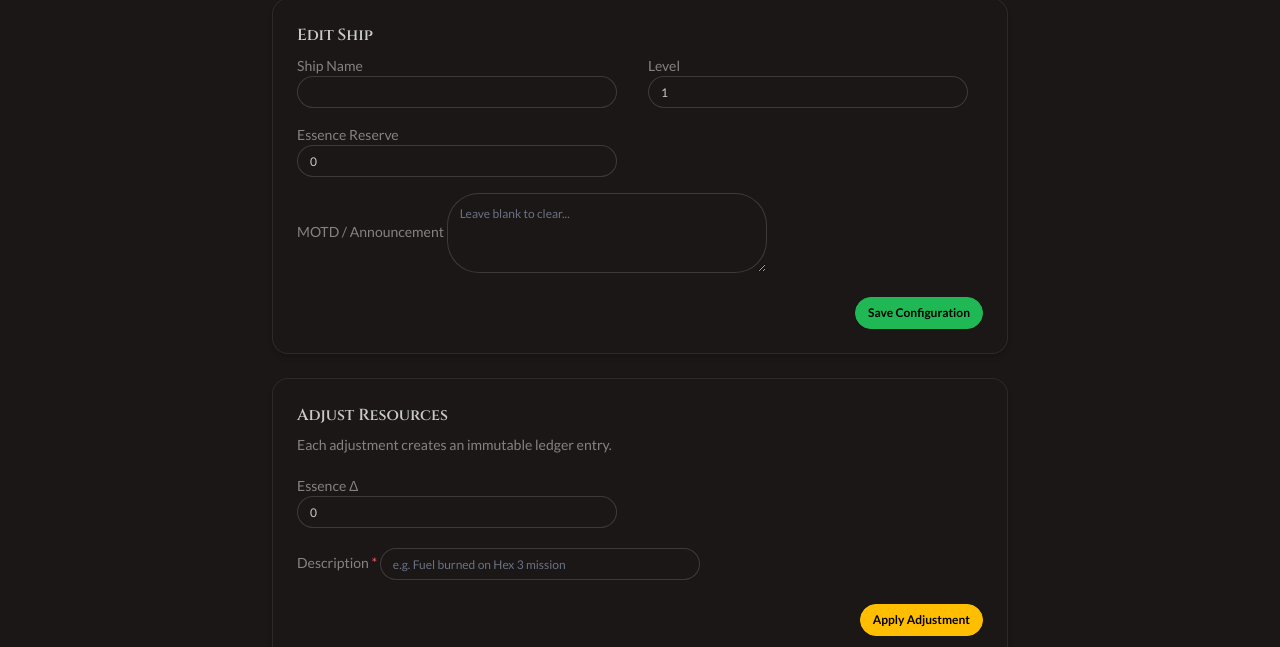
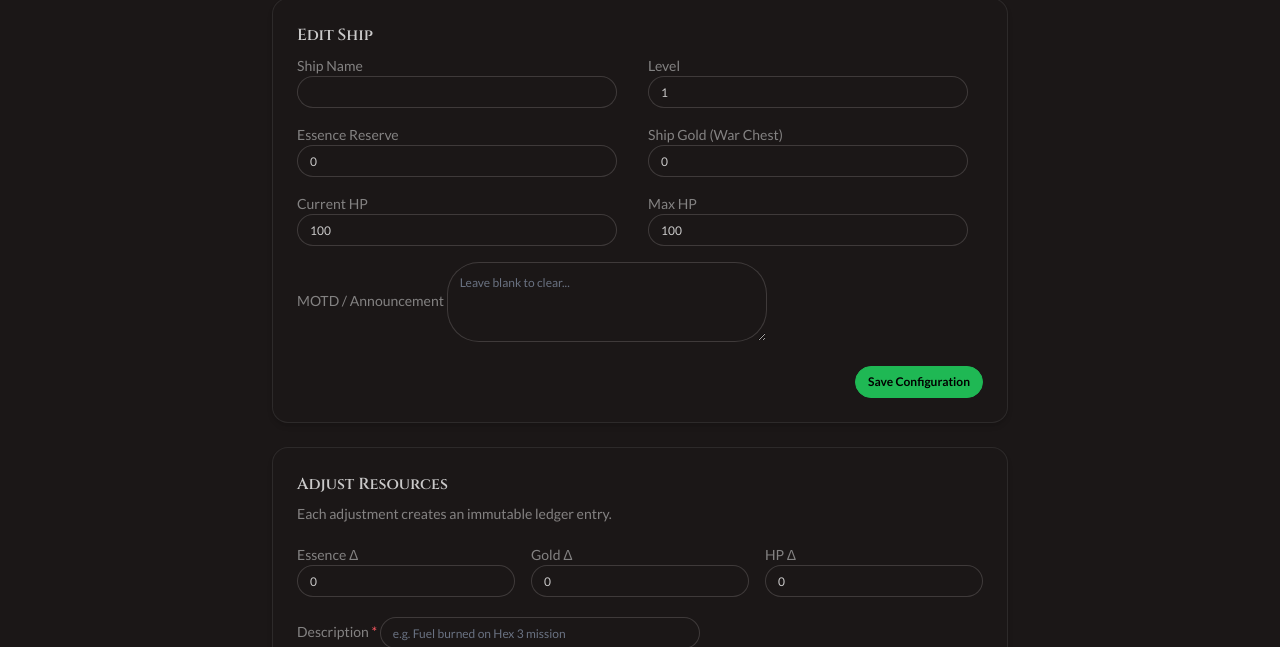
Before and after one commit to bahaynes/dndproject, a SvelteKit app in the folder frontend/: page /admin/ship in a window 1280 px wide. Shown: the part 159-806 px from the top of the page. Built offline with nearby package versions, Linux system fonts and the light colour scheme; no server answers.

Commit message:
fix: resolve NaN in progress bars during initialization

```diff
--- a/frontend/src/routes/admin/ship/+page.svelte
+++ b/frontend/src/routes/admin/ship/+page.svelte
@@ -15,10 +15,15 @@
     let editName = '';
     let editLevel = 1;
     let editEssence = 0;
+    let editGold = 0;
+    let editMaxHp = 100;
+    let editCurrentHp = 100;
     let editMotd = '';
 
     // Adjust form
     let adjEssenceDelta = 0;
+    let adjGoldDelta = 0;
+    let adjHpDelta = 0;
     let adjDescription = '';
 
     onMount(loadShip);
@@ -30,6 +35,9 @@
             editName = ship!.name;
             editLevel = ship!.level;
             editEssence = ship!.essence;
+            editGold = ship!.gold;
+            editMaxHp = ship!.max_hp;
+            editCurrentHp = ship!.current_hp;
             editMotd = ship!.motd ?? '';
         } catch (e) {}
         loading = false;
@@ -40,7 +48,15 @@
         saveMsg = '';
         saveError = '';
         try {
-            ship = await api('PUT', '/ship/', { name: editName, level: editLevel, essence: editEssence, motd: editMotd || null });
+            ship = await api('PUT', '/ship/', {
+                name: editName,
+                level: editLevel,
+                essence: editEssence,
+                gold: editGold,
+                max_hp: editMaxHp,
+                current_hp: editCurrentHp,
+                motd: editMotd || null
+            });
             saveMsg = 'Ship configuration saved.';
         } catch (e) {
             saveError = e instanceof Error ? e.message : 'Failed to save.';
@@ -54,10 +70,19 @@
         adjustMsg = '';
         adjustError = '';
         try {
-            ship = await api('POST', '/ship/adjust', { essence_delta: adjEssenceDelta, description: adjDescription });
+            ship = await api('POST', '/ship/adjust', {
+                essence_delta: adjEssenceDelta,
+                gold_delta: adjGoldDelta,
+                hp_delta: adjHpDelta,
+                description: adjDescription
+            });
             editEssence = ship!.essence;
-            adjustMsg = 'Essence adjusted and ledger entry created.';
+            editGold = ship!.gold;
+            editCurrentHp = ship!.current_hp;
+            adjustMsg = 'Resources adjusted and ledger entry created.';
             adjEssenceDelta = 0;
+            adjGoldDelta = 0;
+            adjHpDelta = 0;
             adjDescription = '';
         } catch (e) {
             adjustError = e instanceof Error ? e.message : 'Adjustment failed.';
@@ -66,7 +91,13 @@
     }
 
     $: statusColor = ship?.status === 'critical' ? 'error' : ship?.status === 'low' ? 'warning' : 'success';
-    $: levelPct = ship ? (ship.next_threshold ? Math.round((ship.essence / ship.next_threshold) * 100) : 100) : 0;
+    $: levelPct = ship && ship.next_threshold && ship.next_threshold > 0
+			? Math.round((ship.essence / ship.next_threshold) * 100)
+			: 100;
+	$: hpPct = ship && ship.max_hp && ship.max_hp > 0
+        ? Math.round((ship.current_hp / ship.max_hp) * 100)
+        : 100;
+    $: hpColor = hpPct < 25 ? 'error' : hpPct < 50 ? 'warning' : 'success';
 </script>
 
 <div class="container mx-auto p-4 max-w-3xl">
@@ -88,20 +119,41 @@
                 <span class="badge badge-outline">Level {ship.level}</span>
                 <span class="badge badge-{statusColor} capitalize">{ship.status.replace('_', ' ')}</span>
             </div>
-            <div class="mb-2">
-                <div class="text-lg font-bold text-primary">⚡ {ship.essence} Essence</div>
-                <div class="text-xs opacity-60 mt-1">Long rest costs {ship.long_rest_cost} Essence at this tier</div>
+            <div class="grid grid-cols-1 md:grid-cols-3 gap-4 mb-4">
+                <div class="bg-base-200 p-3 rounded-lg">
+                    <div class="text-xs opacity-60 uppercase tracking-wider mb-1">Essence</div>
+                    <div class="text-lg font-bold text-primary">⚡ {ship.essence}</div>
                 </div>
-            <div class="mb-2">
+                <div class="bg-base-200 p-3 rounded-lg">
+                    <div class="text-xs opacity-60 uppercase tracking-wider mb-1">Gold</div>
+                    <div class="text-lg font-bold text-secondary">🪙 {ship.gold}</div>
+                </div>
+                <div class="bg-base-200 p-3 rounded-lg">
+                    <div class="text-xs opacity-60 uppercase tracking-wider mb-1">Hull</div>
+                    <div class="text-lg font-bold text-{hpColor}">❤️ {ship.current_hp} / {ship.max_hp}</div>
+                </div>
+            </div>
+
+            <div class="space-y-4">
+                <div>
                     <div class="flex justify-between text-xs opacity-70 mb-1">
                         {#if ship.next_threshold !== null}
                             <span>Level {ship.level} → {ship.level + 1}</span>
-                        <span>{ship.essence} / {ship.next_threshold}</span>
+                            <span>{ship.essence} / {ship.next_threshold} Essence ({levelPct}%)</span>
                         {:else}
                             <span>Max Level</span><span>Level {ship.level}</span>
                         {/if}
                     </div>
                     <progress class="progress progress-primary w-full h-2" value={levelPct} max="100"></progress>
+                </div>
+
+                <div>
+                    <div class="flex justify-between text-xs opacity-70 mb-1">
+                        <span>Hull Integrity</span>
+                        <span>{hpPct}%</span>
+                    </div>
+                    <progress class="progress progress-{hpColor} w-full h-2" value={hpPct} max="100"></progress>
+                </div>
             </div>
             {#if ship.motd}<p class="text-sm opacity-60 mt-2 italic">"{ship.motd}"</p>{/if}
         </div>
@@ -125,6 +177,18 @@
                     <div class="label"><span class="label-text">Essence Reserve</span></div>
                     <input class="input input-bordered input-sm" type="number" min="0" bind:value={editEssence} />
                 </label>
+                <label class="form-control">
+                    <div class="label"><span class="label-text">Ship Gold (War Chest)</span></div>
+                    <input class="input input-bordered input-sm" type="number" min="0" bind:value={editGold} />
+                </label>
+                <label class="form-control">
+                    <div class="label"><span class="label-text">Current HP</span></div>
+                    <input class="input input-bordered input-sm" type="number" min="0" max={editMaxHp} bind:value={editCurrentHp} />
+                </label>
+                <label class="form-control">
+                    <div class="label"><span class="label-text">Max HP</span></div>
+                    <input class="input input-bordered input-sm" type="number" min="1" bind:value={editMaxHp} />
+                </label>
                 <label class="form-control md:col-span-2">
                     <div class="label"><span class="label-text">MOTD / Announcement</span></div>
                     <textarea class="textarea textarea-bordered textarea-sm" rows="2" bind:value={editMotd} placeholder="Leave blank to clear..."></textarea>
@@ -145,10 +209,18 @@
         <div class="card-body">
             <h2 class="card-title text-base">Adjust Resources</h2>
             <p class="text-sm opacity-60 mb-3">Each adjustment creates an immutable ledger entry.</p>
-            <div class="grid grid-cols-1 md:grid-cols-2 gap-4">
+            <div class="grid grid-cols-1 md:grid-cols-3 gap-4">
                 <label class="form-control">
                     <div class="label"><span class="label-text">Essence Δ</span></div>
                     <input class="input input-bordered input-sm" type="number" bind:value={adjEssenceDelta} placeholder="-4 or +12" />
+                </label>
+                <label class="form-control">
+                    <div class="label"><span class="label-text">Gold Δ</span></div>
+                    <input class="input input-bordered input-sm" type="number" bind:value={adjGoldDelta} placeholder="-100 or +500" />
+                </label>
+                <label class="form-control">
+                    <div class="label"><span class="label-text">HP Δ</span></div>
+                    <input class="input input-bordered input-sm" type="number" bind:value={adjHpDelta} placeholder="-25 or +10" />
                 </label>
             </div>
             <label class="form-control mt-3">
--- a/frontend/src/routes/dashboard/+page.svelte
+++ b/frontend/src/routes/dashboard/+page.svelte
@@ -114,12 +114,12 @@
 
 	$: statusColor =
 		ship?.status === 'critical' ? 'error' : ship?.status === 'low' ? 'warning' : 'success';
-	$: levelPct = ship
-		? ship.next_threshold
+	$: levelPct = ship && ship.next_threshold && ship.next_threshold > 0
 			? Math.round((ship.essence / ship.next_threshold) * 100)
-			: 100
-		: 0;
-	$: hpPct = ship ? Math.round((ship.current_hp / ship.max_hp) * 100) : 0;
+			: 100;
+	$: hpPct = ship && ship.max_hp && ship.max_hp > 0
+        ? Math.round((ship.current_hp / ship.max_hp) * 100)
+        : 100;
 	$: hpColor = hpPct < 25 ? 'error' : hpPct < 50 ? 'warning' : 'success';
 </script>
 
```
Lines whose indentation alone changed are shown as unchanged.
